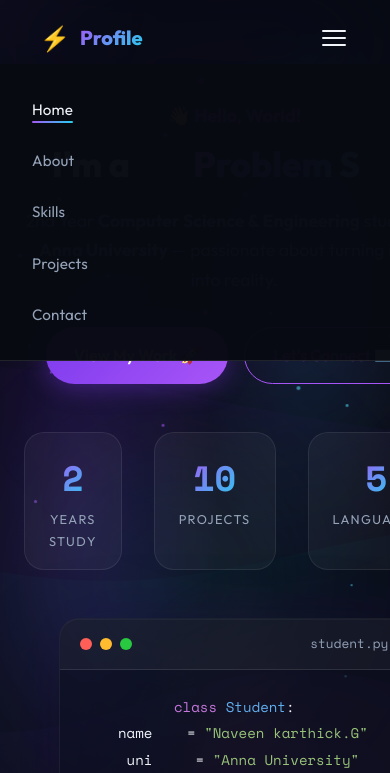
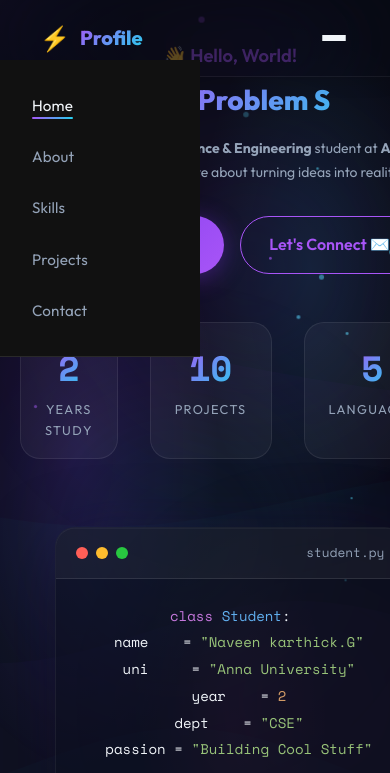
Before and after one commit to naveenkarthickcoc001-cmyk/profile, a plain HTML site: page index.html in a window 390 px wide. Both pictures are taken after a click on the button "Open menu". Shown: the top 773 px of the page. Drawn offline with nearby package versions, Linux system fonts and the light colour scheme.

Commit message:
add mobile responsibile

```diff
--- a/style.css
+++ b/style.css
@@ -1567,7 +1567,7 @@
 .todo-item {
   display: flex;
   align-items: center;
-  gap: 10px;
+  gap: 10px;p
   padding: 10px 14px;
   background: rgba(255, 255, 255, 0.03);
   border: 1px solid var(--border);
@@ -2588,3 +2588,63 @@
 ::-webkit-scrollbar-thumb:hover {
   background: rgba(168, 85, 247, 0.4);
 }
+/* ===== MOBILE RESPONSIVE ===== */
+@media (max-width: 768px) {
+
+  nav {
+    padding: 10px 20px;
+  }
+
+  .nav-links {
+    position: absolute;
+    top: 60px;
+    right: 0;
+    background: #111;
+    flex-direction: column;
+    width: 200px;
+    display: none;
+  }
+
+  .nav-links.active {
+    display: flex;
+  }
+
+  .hamburger {
+    display: block;
+    cursor: pointer;
+  }
+
+  .hero {
+    flex-direction: column;
+    text-align: center;
+    padding: 40px 20px;
+  }
+
+  .hero-title {
+    font-size: 28px;
+  }
+
+  .hero-sub {
+    font-size: 14px;
+  }
+
+  .hero-visual {
+    margin-top: 20px;
+  }
+
+  .about-grid {
+    grid-template-columns: 1fr;
+  }
+
+  .skills-grid {
+    grid-template-columns: 1fr;
+  }
+
+  .projects-grid {
+    grid-template-columns: 1fr;
+  }
+
+  .contact-grid {
+    grid-template-columns: 1fr;
+  }
+}
```
